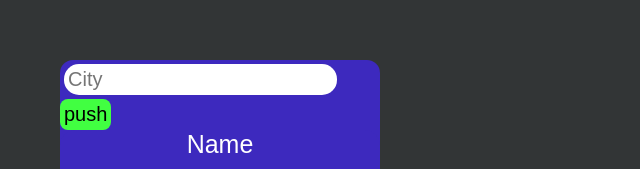
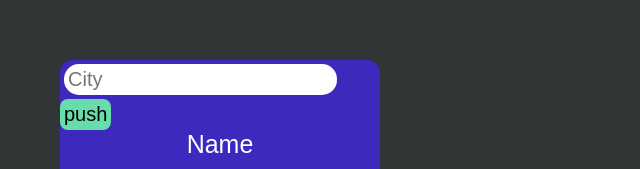
Before and after one commit to UBindoNoi/Weather02, a plain HTML site: page index.html in a window 1280 px wide. Shown: the top 169 px of the page, without its empty margins (0-640 px from the left). Drawn offline with Linux system fonts and the light colour scheme.

Commit message:
Update style.css

```diff
--- a/style.css
+++ b/style.css
@@ -52,14 +52,14 @@ body{
 
 #button{
     border-radius: 8px;
-    background: #41FF41;
+    background: #66DDAA;
     padding: 4px;
     font-size: 20px;
     border: none;
 }
 
 #button:hover{
-    background: silver;
+    background: #68DC68;
 }
 
 /* Text */
```
